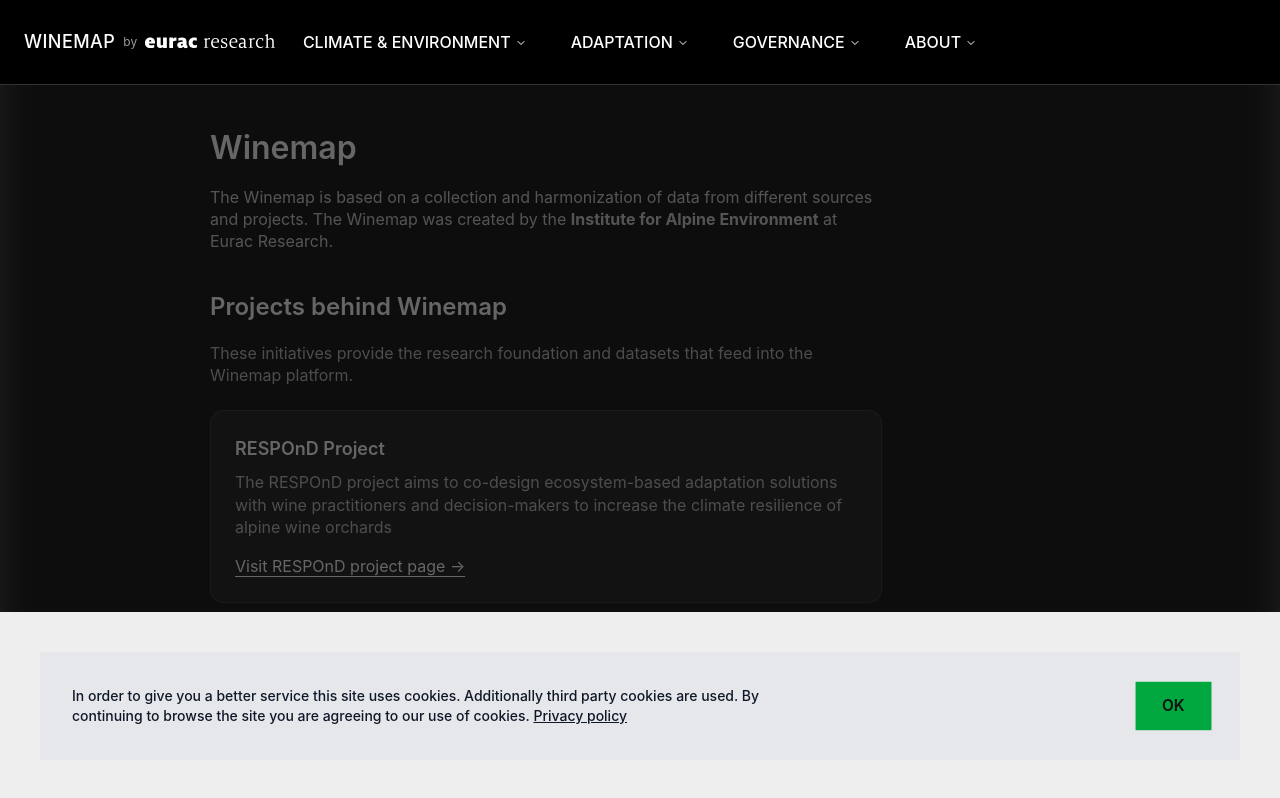
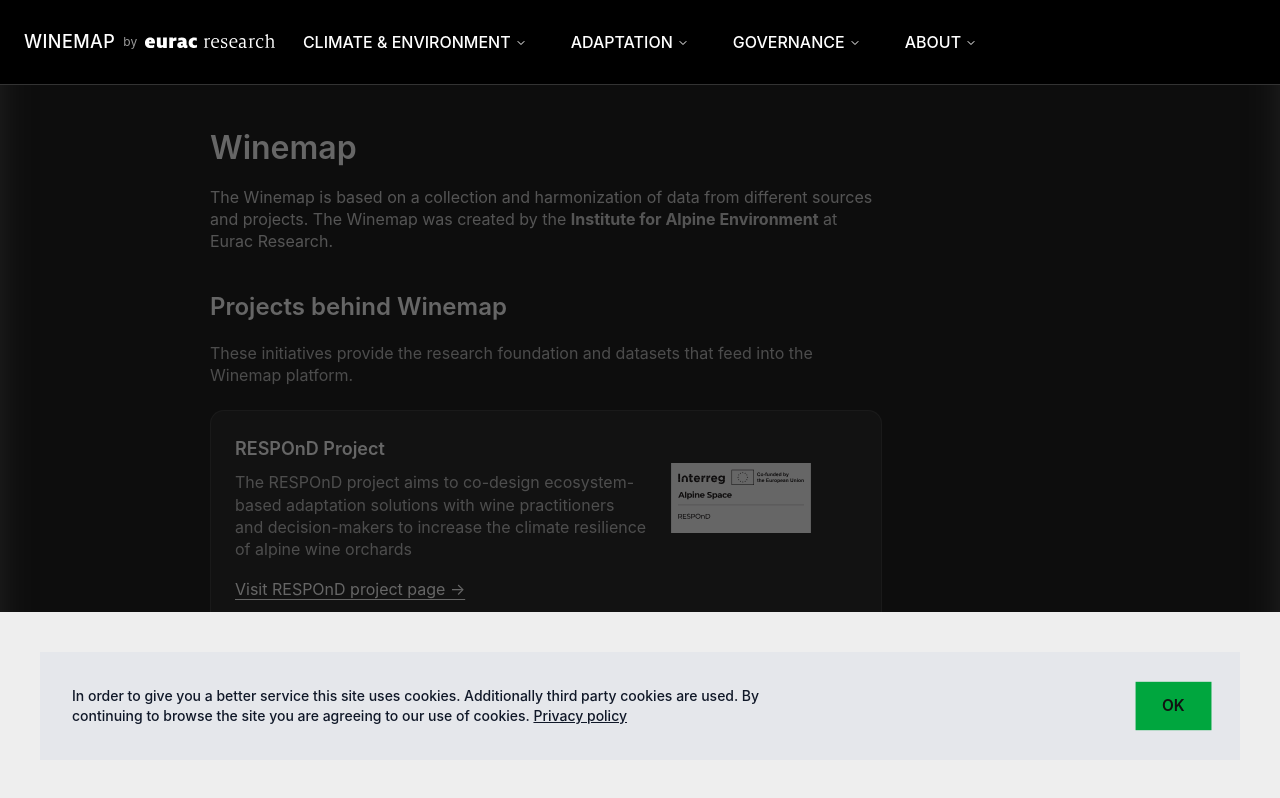
Before and after one commit to Eurac-Research/winemap, a Next.js app: page /about in a window 1280 px wide. Shown: the top 798 px of the page. Built offline with nearby package versions, Linux system fonts and the light colour scheme.

Commit message:
include respond logo in about page

```diff
--- a/src/app/about/page.tsx
+++ b/src/app/about/page.tsx
@@ -45,14 +45,35 @@ export default function About() {
                 className="block rounded-xl border border-white/10 bg-white/5 p-6 transition-colors hover:border-white/30 hover:bg-white/10"
               >
                 <h3 className="text-lg font-semibold">RESPOnD Project</h3>
-                <p className="mt-2 text-white/70">
-                  The RESPOnD project aims to co-design ecosystem-based adaptation solutions
-                  with wine practitioners and decision-makers to increase the climate resilience
-                  of alpine wine orchards
-                </p>
+
+                <div className="flex items-start justify-between gap-6">
+                  <p className="mt-2 text-white/70">
+                    The RESPOnD project aims to co-design ecosystem-based adaptation solutions
+                    with wine practitioners and decision-makers to increase the climate resilience
+                    of alpine wine orchards
+                  </p>
+                  <figure className="w-full">
+                    <img
+                      src="/RESPOnD_Logo_Monochrome.svg"
+                      alt="RESPOnD logo"
+                      className="w-[140px] h-auto object-contain"
+                    />
+                  </figure>
+                </div>
                 <span className="mt-4 inline-flex items-center gap-2 underline underline-offset-4">
                   Visit RESPOnD project page &rarr;
                 </span>
+              </a>
+            </section>
+            <section id="agata">
+              <a
+                href="/about#agata"
+                className="block rounded-xl border border-white/10 bg-white/5 p-6 transition-colors hover:border-white/30 hover:bg-white/10"
+              >
+                <h3 className="text-lg font-semibold">AGATA Project</h3>
+                <p className="mt-2 text-white/70">
+                  AGATA (Accessible ecoloGicAl daTA for resilient Viticulture)
+                </p>
               </a>
             </section>
             <section id="kultivas">
```
